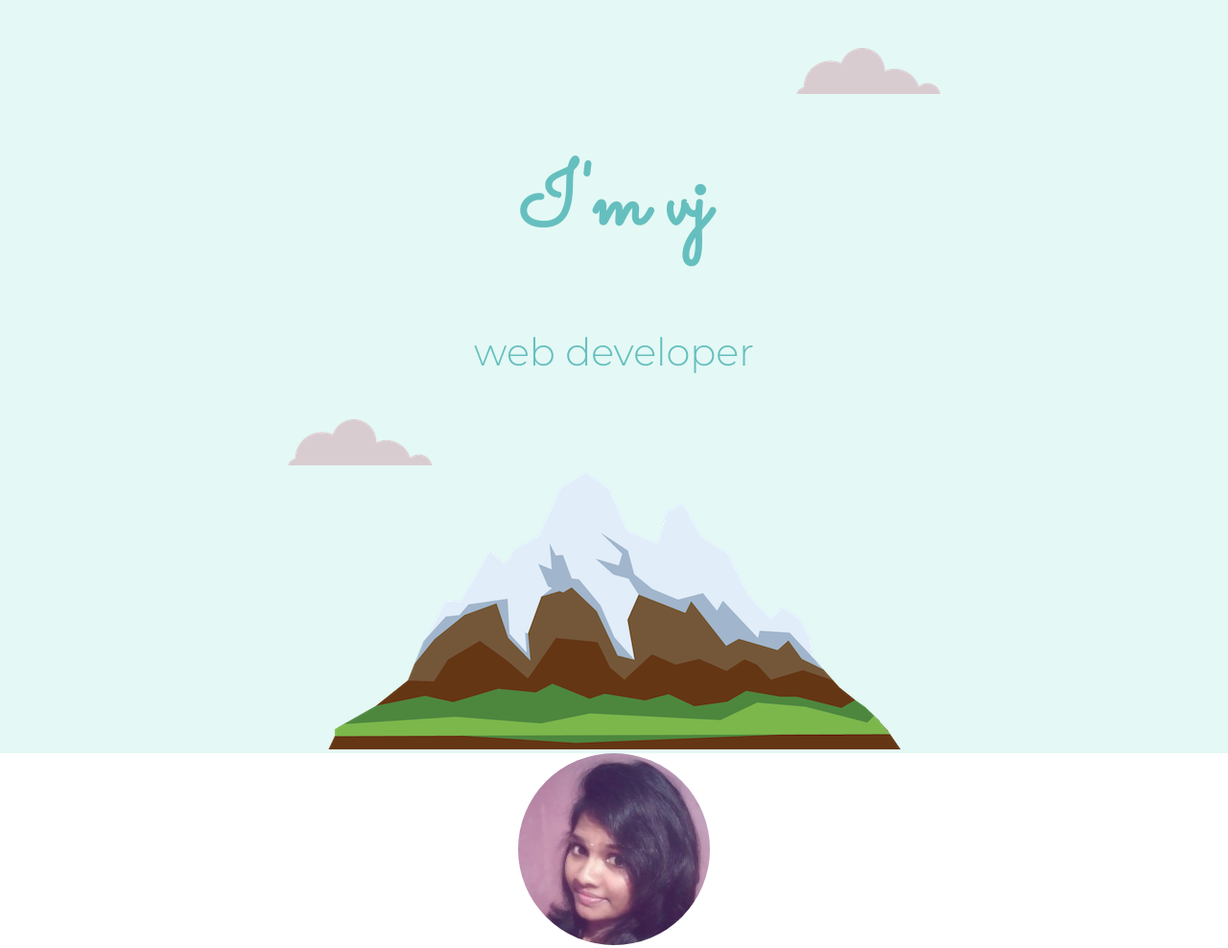
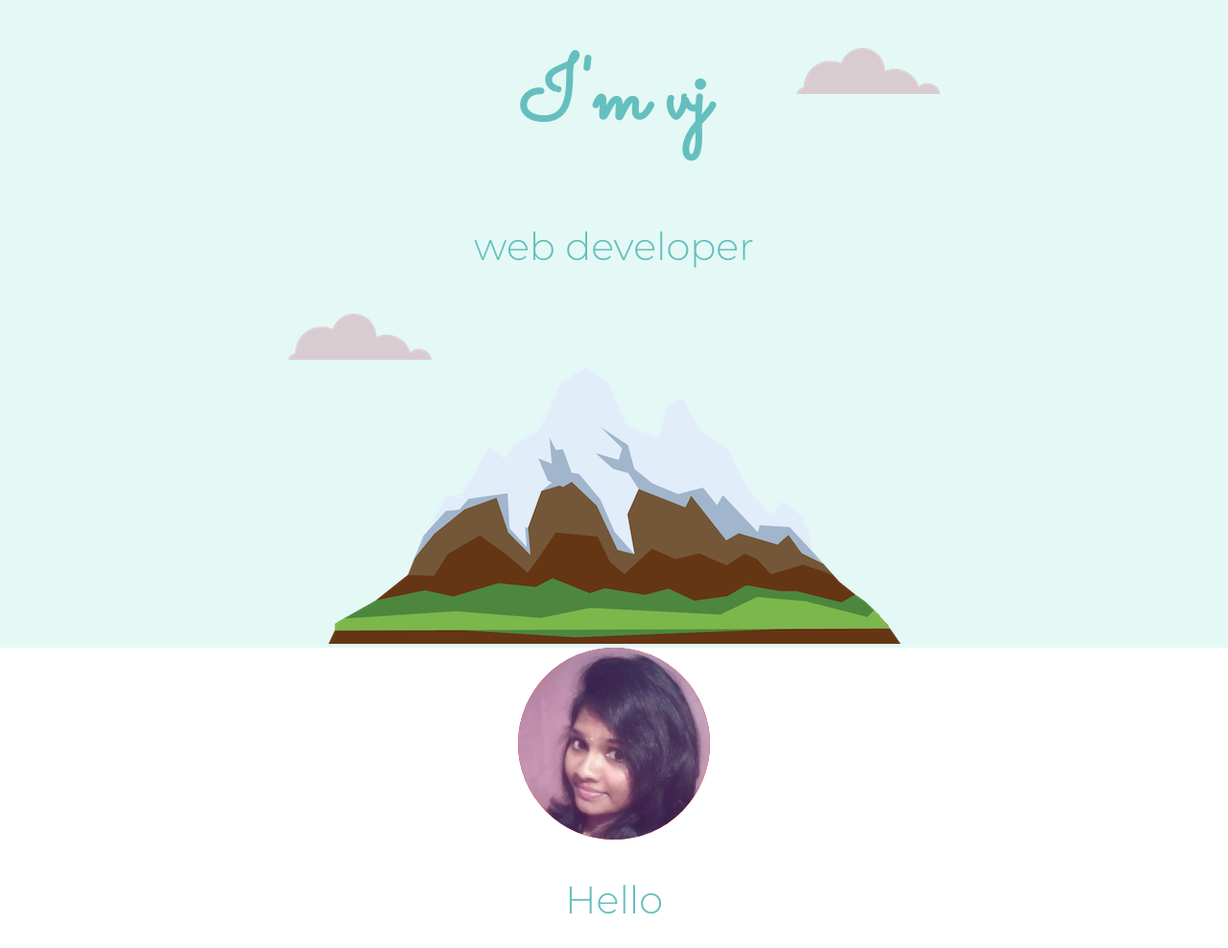
Before and after one commit to vj110533/vj, a plain HTML site: page css-mysite/index.html in a window 1280 px wide. Shown: the top 988 px of the page at 96% size. Drawn offline with Linux system fonts and the light colour scheme.

Commit message:
Update styles.css

```diff
--- a/css-mysite/css/styles.css
+++ b/css-mysite/css/styles.css
@@ -1,7 +1,7 @@
 .top-container{
   background-color: #E4F9F5;
   position: relative;
-  padding-top: 100px;
+  padding-top: 10px;
 }
 body{
   margin: 0;
@@ -22,7 +22,7 @@ a{
   color: #11999E;
 }
 h1{
-  margin-top: 50px;
+  margin-top: 30px;
   font-family: 'Sacramento', cursive;
   font-size: 5.625rem;
   color:#66BFBF;
```
